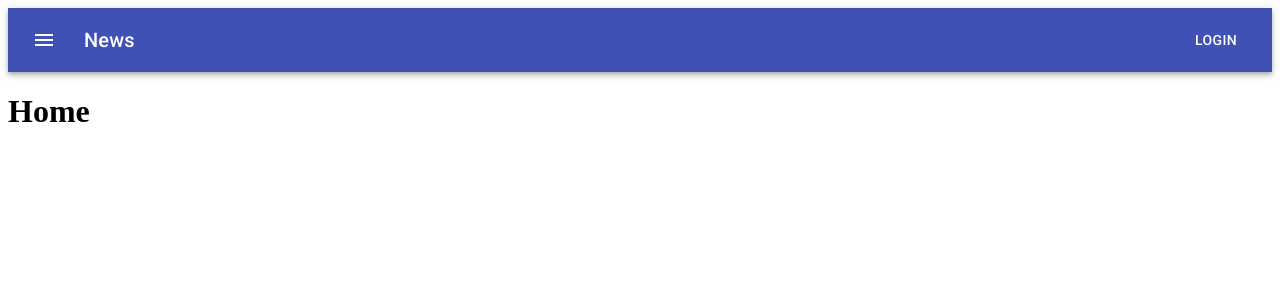
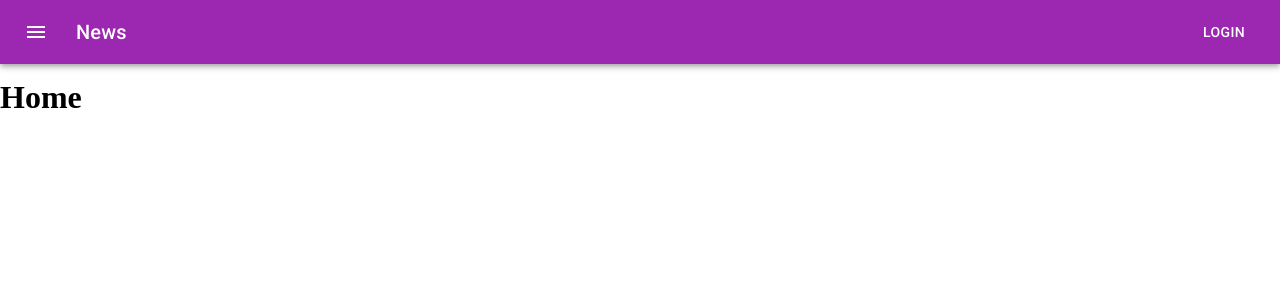
Before and after one commit to leticiaconservani17/react-app-api, a React (Create React App) app: page / in a window 1280 px wide. Shown: the top 300 px of the page. Built offline with nearby package versions, Linux system fonts and the light colour scheme.

Commit message:
adicionando template default e modificando tema

```diff
--- a/src/App.js
+++ b/src/App.js
@@ -5,10 +5,12 @@
   Route,
 }from 'react-router-dom'
 
+import TemplateDefault from './templates/Default'
 import Home from './pages/Home'
 
 const App = () => {
   return (
+    <TemplateDefault>
       <Router>
         <Switch>
           <Route path="/">
@@ -16,6 +18,7 @@
           </Route>
         </Switch>
       </Router>
+    </TemplateDefault>
   )
 }
 
--- /dev/null
+++ b/src/index.css
@@ -0,0 +1,5 @@
+*{
+    margin: 0;
+    padding: 0;
+    box-sizing: border-box;
+}
--- a/src/index.js
+++ b/src/index.js
@@ -1,10 +1,28 @@
 import React from 'react'
 import ReactDOM from 'react-dom/client'
 import App from './App'
+import { createMuiTheme, ThemeProvider } from '@material-ui/core/styles'
+
+import './index.css'
+
+import {purple, red} from '@material-ui/core/colors'
+
+const theme = createMuiTheme({
+  palette:{
+    primary: {
+      main: purple[500],
+    },
+    secondary: {
+      main: red[500],
+    }
+  },
+})
 
 const root = ReactDOM.createRoot(document.getElementById('root'))
 root.render(
   <React.StrictMode>
-    <App />
+    <ThemeProvider theme={theme}>
+      <App />
+    </ThemeProvider>
   </React.StrictMode>
 )
--- a/src/pages/Home.js
+++ b/src/pages/Home.js
@@ -1,9 +1,6 @@
-import Header from "../partials/Header/Header"
-
 const Home = () => {
     return (
         <>
-        <Header/>
         <h1>Home</h1>
         </>
     )
--- /dev/null
+++ b/src/templates/Default.js
@@ -0,0 +1,27 @@
+import Header from "../partials/Header/Header"
+
+
+import Container from '@material-ui/core/Container'
+import {
+    makeStyles
+} from '@material-ui/core/styles'
+
+const useStyles = makeStyles((theme) => ({
+    Container: {
+      padding: '15px 0'
+    }
+  }))
+
+const Default = ({ children }) => {
+    const classes = useStyles();
+    return(
+        <>
+            <Header/>
+            <Container className={classes.Container}>
+                {children}
+            </Container>
+        </>
+    )
+}
+
+export default Default
```
Lines whose indentation alone changed are shown as unchanged.
